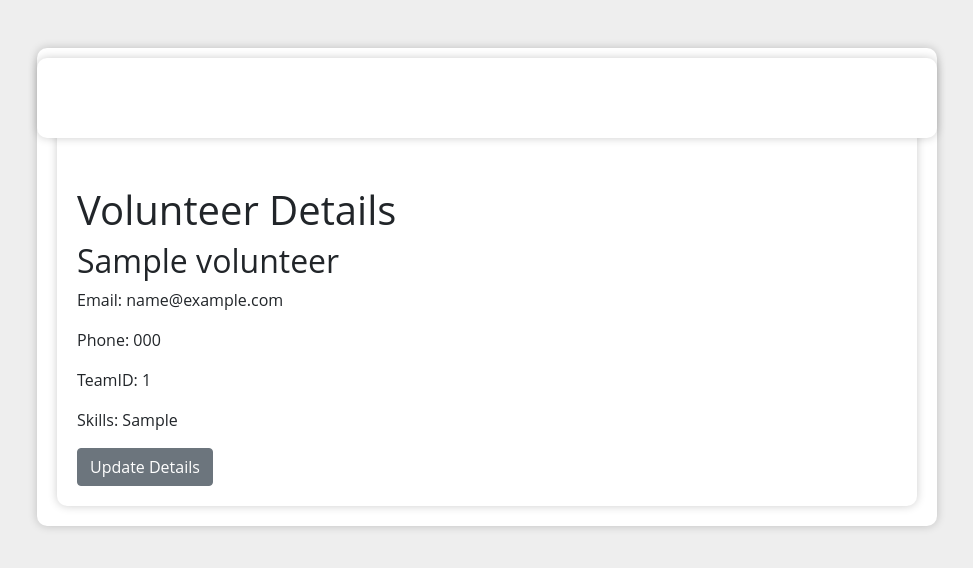
After one commit to CuriousBoii/RescueApp, a Flask app: page /volunteer/1 in a window 1280 px wide. The commit adds this page. Shown: the top 568 px of the page, without its empty margins (153-1126 px from the left). Run offline with Flask 3, Linux system fonts and the light colour scheme; tables that the repository leaves empty hold one stand-in row (values such as "Sample post").

Commit message:
HTML Files made. Problems persist

```diff
--- a/app.py
+++ b/app.py
@@ -30,7 +30,7 @@ class Volunteer(db.Model):
     phone = db.Column(db.String(20), nullable=False)
     telegram_contact = db.Column(db.String(100), nullable=True)
     skills = db.Column(db.Text, nullable=True)
-    job = db.Column(db.String(100), nullable=True)
+    TeamID = db.Column(db.Integer, nullable=True, default = 0)
     description = db.Column(db.Text, nullable=True)
 
 class Team(db.Model):
@@ -93,15 +93,46 @@ def incident():
 @catch_errors
 def volunteer_register():
     if request.method == "POST":
+        print("working")
+        print(str(request.form))
         name = request.form["name"]
+        print(name)
         email = request.form["email"]
+        print(name, email)
         phone = request.form["phone"]
-
-        volunteer = Volunteer(name=name, email=email, phone=phone)
+        print(name, email, phone)
+        telegram_contact = request.form["telegram_contact"]
+        print(name, email, phone, telegram_contact)
+        skills = request.form["skills"]
+        print(name, email, phone,
+                        skills)
+        description = request.form["description"]
+        print(name, email, phone,
+                        telegram_contact, skills, description)
+        volunteer = Volunteer(name=name, email=email, phone=phone,
+                        telegram_contact=telegram_contact, skills=skills, description=description)
         db.session.add(volunteer)
         db.session.commit()
-
+        print(volunteer)
         flash("Volunteer registered successfully!")
         return redirect(url_for("volunteer_list"))
 
     return render_template("volunteer_register.html")
+
+@app.route("/volunteer/list")
+def volunteer_list():
+    volunteers = Volunteer.query.all()
+    return render_template("volunteer_list.html", volunteers=volunteers)
+
+@app.route("/volunteer/<int:volunteer_id>")
+def volunteer_details(volunteer_id):
+    volunteer = Volunteer.query.get_or_404(volunteer_id)
+    return render_template("volunteer_details.html", volunteer=volunteer)
+
+@app.route("/volunteer/<int:volunteer_id>/status", methods=["POST"])
+def volunteer_status_update(volunteer_id):
+    volunteer = Volunteer.query.get_or_404(volunteer_id)
+    volunteer.TeamID = request.form["TeamID"]
+    db.session.commit()
+    flash("Volunteer status updated successfully!")
+    return redirect(url_for("volunteer_status_update"))
--- /dev/null
+++ b/templates/base.html
@@ -0,0 +1,71 @@
+<!DOCTYPE html>
+<html lang="en">
+<head>
+    <link rel="stylesheet" href="https://cdn.jsdelivr.net/npm/bootstrap@5.1.3/dist/css/bootstrap.min.css">
+<script src="https://cdn.jsdelivr.net/npm/bootstrap@5.1.3/dist/js/bootstrap.bundle.min.js"></script>
+<style>
+    body {
+        background-color: #eee;
+        font-family: 'Open Sans', sans-serif;
+    }
+    .container {
+        max-width: 900px;
+        margin-top: 50px;
+        padding: 20px;
+        background-color: #fff;
+        border-radius: 10px;
+        box-shadow: 0 0 10px rgba(0, 0, 0, 0.2);
+    }
+    .table {
+        margin-top: 20px;
+        border-collapse: separate;
+        border-spacing: 0 10px;
+    }
+    th, td {
+        vertical-align: middle;
+        padding: 10px;
+        border-bottom: 1px solid #ddd;
+    }
+    th {
+        background-color: #f7f7f7;
+    }
+</style>
+</head>
+<body>
+    <nav class="navbar navbar-expand-lg navbar-dark fixed-top">
+        <div class="container">
+            <a class="navbar-brand" href="./admin.html">Camp Management System</a>
+            <button class="navbar-toggler" type="button" data-bs-toggle="collapse" data-bs-target="#navbarSupportedContent" aria-controls="navbarSupportedContent" aria-expanded="false" aria-label="Toggle navigation">
+                <span class="navbar-toggler-icon"></span>
+            </button>
+            <div class="collapse navbar-collapse" id="navbarSupportedContent">
+                <ul class="navbar-nav ms-auto mb-2 mb-lg-0">
+                    <li class="nav-item dropdown">
+                        <a class="nav-link dropdown-toggle" href="#" id="navbarDropdown" role="button" data-bs-toggle="dropdown" aria-expanded="false">
+                            Volunteers
+                        </a>
+                        <ul class="dropdown-menu" aria-labelledby="navbarDropdown">
+                            <li><a class="dropdown-item" href="./volunteer_list.html">Volunteer List</a></li>
+                        </ul>
+                    </li>
+                    <li class="nav-item dropdown">
+                        <a class="nav-link dropdown-toggle" href="#" id="navbarDropdown" role="button" data-bs-toggle="dropdown" aria-expanded="false">
+                            Report Incident
+                        </a>
+                        <ul class="dropdown-menu" aria-labelledby="navbarDropdown">
+                            <li><a class="dropdown-item" href="./incident.html">Report Incident</a></li>
+                        </ul>
+                    </li>
+                    <li class="nav-item">
+                        <a class="nav-link" href="#">Contact</a>
+                    </li>
+                </ul>
+            </div>
+        </div>
+    </nav>
+    <div class="container mt-5">
+        {% block content %}{% endblock %}
+    </div>
+
+</body>
+</html>
--- /dev/null
+++ b/templates/volunteer_details.html
@@ -0,0 +1,15 @@
+
+    {% extends 'base.html' %}
+
+{% block content %}
+    <div class="container">
+        <h1 class="mt-5">Volunteer Details</h1>
+        <h2>{{ volunteer.name }}</h2>
+        <p>Email: {{ volunteer.email }}</p>
+        <p>Phone: {{ volunteer.phone }}</p>
+        <p>TeamID: {{ volunteer.TeamID }}</p>
+        <p>Skills: {{ volunteer.skills}}</p>
+        <a href="{{ url_for('volunteer_status_update', volunteer_id=volunteer.id) }}" class="btn btn-secondary">Update Details</a>
+    </div>
+
+    {% endblock %}
```
Also changed, not shown: templates/admin.html (+4 -25 lines), templates/incident.html (+4 -11 lines), templates/volunteer_list.html (added, +34 -0 lines), templates/volunteer_register.html (added, +35 -0 lines), templates/resources.html (deleted), templates/teams.html (deleted), templates/volunteers.html (deleted).
